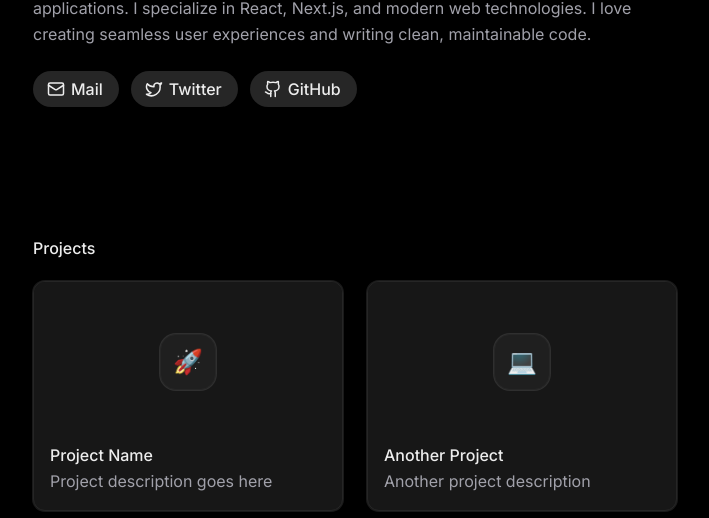
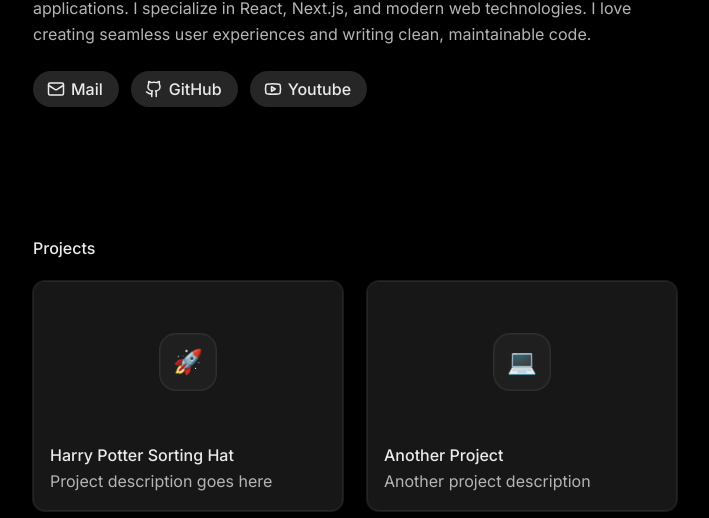
Before and after one commit to archanaprabhat/portfolio-v2, a Next.js app: page / in a window 1280 px wide. Shown: the part 195-713 px from the top of the page, without its empty margins (285-994 px from the left). Built offline with nearby package versions, Linux system fonts and the light colour scheme.

Commit message:
feat: Update social links, favicon, body background, and refine gray color palette.

```diff
--- a/src/app/globals.css
+++ b/src/app/globals.css
@@ -3,7 +3,7 @@
 @tailwind utilities;
 
 body {
-  background: black;
+  background: #111111;
   -webkit-font-smoothing: antialiased;
   -moz-osx-font-smoothing: grayscale;
 }
--- a/src/app/page.tsx
+++ b/src/app/page.tsx
@@ -1,5 +1,5 @@
 import Image from "next/image";
-import { Mail, Twitter, Github } from "lucide-react";
+import { Mail, Youtube, Github } from "lucide-react";
 import Newsletter from "@/components/Newsletter";
 import WorkSection from "@/components/WorkSection";
 
@@ -11,7 +11,7 @@ export default function Home() {
       <div className="mt-8 mb-6 flex items-center gap-4">
         <Image
           alt="Archana"
-          className="-outline-offset-1 size-11 select-none rounded-full outline outline-black/5 dark:outline-white/5"
+          className="size-11 select-none rounded-full outline outline-black/5 dark:outline-white/5"
           height={100}
           width={100}
           src="/profile.jpg"
@@ -39,33 +39,33 @@ export default function Home() {
         <a
           aria-label="Mail"
           className="flex h-9 cursor-pointer select-none items-center gap-1.5 will-change-[transform, colors] rounded-full bg-gray-300 pr-4 pl-[14px] font-medium transition-[colors, transform] duration-200 ease-out hover:bg-gray-400 active:scale-[0.97]"
-          href="mailto:your.email@example.com"
-          rel="noreferrer"
+          href="mailto:archanaprabhathtk@gmail.com"
           target="_blank"
         >
           <Mail className="size-[18px]" />
           Mail
         </a>
-        <a
-          aria-label="Twitter"
-          className="flex h-9 cursor-pointer select-none items-center gap-1.5 will-change-[transform, colors] rounded-full bg-gray-300 pr-4 pl-[14px] font-medium transition-[colors, transform] duration-200 ease-out hover:bg-gray-400 active:scale-[0.97]"
-          href="https://twitter.com/yourusername"
-          rel="noreferrer"
-          target="_blank"
-        >
-          <Twitter className="size-[18px]" />
-          Twitter
-        </a>
-        <a
+         <a
           aria-label="GitHub"
           className="flex h-9 cursor-pointer select-none items-center gap-1.5 will-change-[transform, colors] rounded-full bg-gray-300 pr-4 pl-[14px] font-medium transition-[colors, transform] duration-200 ease-out hover:bg-gray-400 active:scale-[0.97]"
-          href="https://github.com/yourusername"
+          href="https://github.com/archanaprabhat"
           rel="noreferrer"
           target="_blank"
         >
           <Github className="size-[18px]" />
           GitHub
         </a>
+        <a
+          aria-label="Youtube"
+          className="flex h-9 cursor-pointer select-none items-center gap-1.5 will-change-[transform, colors] rounded-full bg-gray-300 pr-4 pl-[14px] font-medium transition-[colors, transform] duration-200 ease-out hover:bg-gray-400 active:scale-[0.97]"
+          href="https://www.youtube.com/@RedemptionArch/videos"
+          rel="noreferrer"
+          target="_blank"
+        >
+          <Youtube className="size-[18px]" />
+          Youtube
+        </a>
+
       </div>
 
       {/* Projects Section */}
@@ -86,7 +86,7 @@ export default function Home() {
               </div>
             </div>
             <div className="flex w-full flex-col items-start justify-center px-4 pb-4 font-medium">
-              <span className="">Project Name</span>
+              <span className="">Harry Potter Sorting Hat</span>
               <span className="font-normal text-gray-1100">
                 Project description goes here
               </span>
--- a/tailwind.config.js
+++ b/tailwind.config.js
@@ -9,8 +9,8 @@ module.exports = {
     extend: {
       colors: {
         "gray-background": "#000000",
-        "gray-1200": "#ededed",
-        "gray-1100": "#a1a1aa",
+        "gray-1200": "#ebebeb",
+        "gray-1100": "#b5b5b5",
         "gray-1000": "#737373",
         "gray-800": "#525252",
         "gray-400": "#404040",
```
Also changed, not shown: 1 other file (tests, documents, lock files or other folders).
